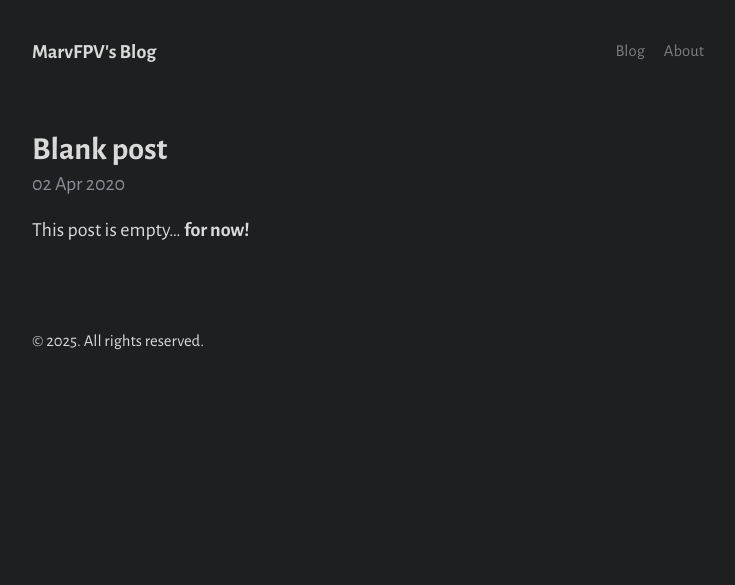
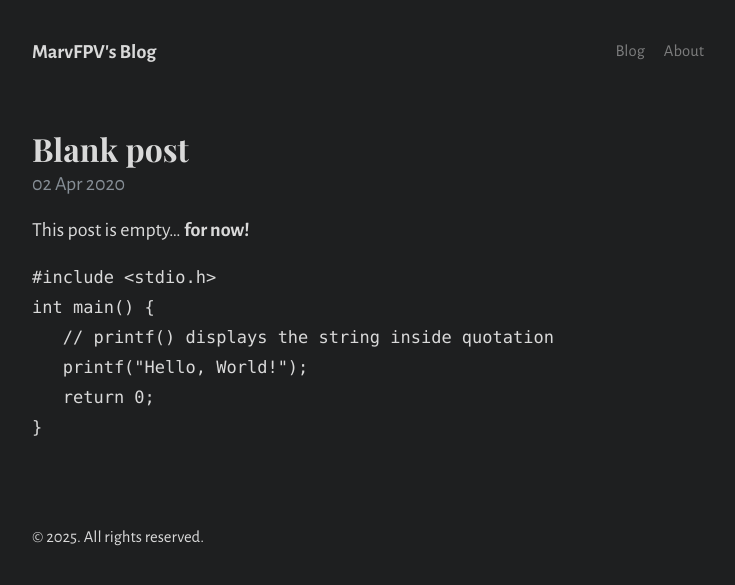
Before and after one commit to MarvFPV/MarvFPV.github.io, a Jekyll site: the page built from _posts/2020-04-02-example-content.md, in a window 1280 px wide. Shown: the top 585 px of the page, without its empty margins (272-1007 px from the left). Built offline with Jekyll 4.4.1, drawn with Linux system fonts in a browser that asks for light colours.

Commit message:
lotta changes

````diff
--- a/_posts/2020-04-02-example-content.md
+++ b/_posts/2020-04-02-example-content.md
@@ -4,3 +4,12 @@ title: Blank post
 ---
 
 This post is empty... **for now!**
+
+```C
+#include <stdio.h>
+int main() {
+   // printf() displays the string inside quotation
+   printf("Hello, World!");
+   return 0;
+}
+```
--- a/_sass/_posts.scss
+++ b/_sass/_posts.scss
@@ -16,9 +16,11 @@
 .page-title,
 .post-title {
   color: var(--heading-color);
+  font-family: var(--header-font);
 }
 .page-title,
 .post-title {
+  font-family: var(--header-font);
   margin-top: 0;
 }
 .post-title a {
--- a/_sass/_variables.scss
+++ b/_sass/_variables.scss
@@ -25,6 +25,12 @@
   --green: #40c057;
   --yellow: #fab005;
   --orange: #fd7e14;
+
+  --marv-brown: #918159;
+  --marv-white: #fffef8;
+  --marv-text: #445566;
+  --marv-code-bg: #f8f7f4;
+
 
   --blue-300: #74c0fc;
   --blue-400: #4dabf7;
@@ -83,3 +89,13 @@
   --border-color: rgba(255, 255, 255, 0.15);
   --code-bg: var(--gray-900);
 }
+
+[data-theme="light"] {
+  --body-color: var(--marv-text);
+  --body-bg: var(--marv-white);
+  --heading-color: var(--marv-brown);
+  --link-color: var(--marv-brown);
+  --link-hover-color: var(--marv-brown);
+  --border-color: var(--marv-brown);
+  --code-bg: var(--marv-code-bg);
+}
````
